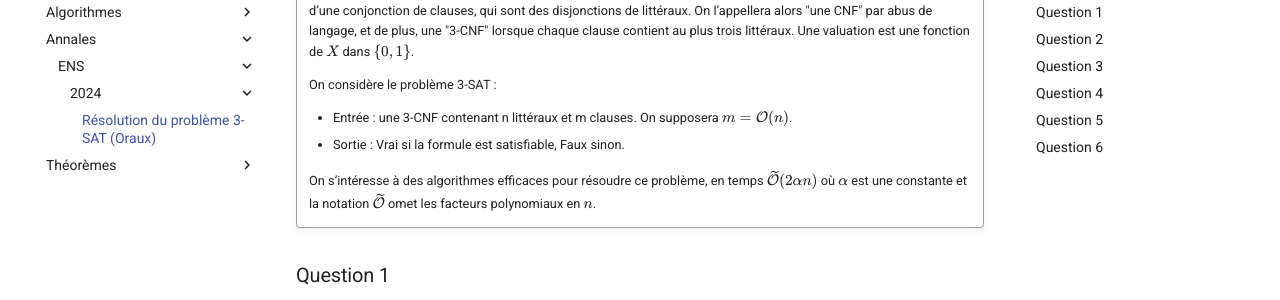
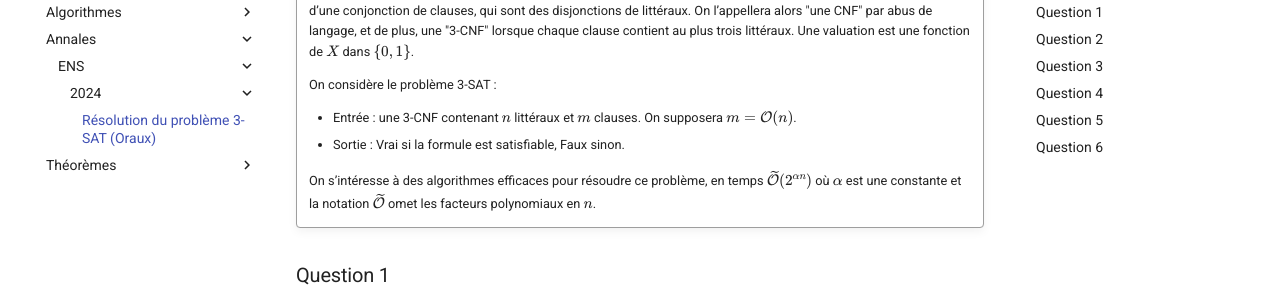
Before and after one commit to CodeByElie/Info-Theorique, an MkDocs documentation site: the page built from docs/Annales/ENS/2024/Oral_Résolution_du_problème_3-SAT.md, in a window 1280 px wide and 900 px high, scrolled down 391 px. Shown: the part 150-450 px from the top of the window. Built offline with MkDocs 1.6.1 and Material for MkDocs 9.7.7, drawn with Linux system fonts in a browser that asks for light colours.

Commit message:
Correction enonce

```diff
--- a/docs/Annales/ENS/2024/Oral_Résolution_du_problème_3-SAT.md
+++ b/docs/Annales/ENS/2024/Oral_Résolution_du_problème_3-SAT.md
@@ -16,16 +16,17 @@
 
     On considère le problème 3-SAT :
 
-    - Entrée : une 3-CNF contenant n littéraux et m clauses. On supposera $m = \mathcal{O}(n)$.
+    - Entrée : une 3-CNF contenant $n$ littéraux et $m$ clauses. On supposera $m = \mathcal{O}(n)$.
     - Sortie : Vrai si la formule est satisfiable, Faux sinon.
 
-    On s’intéresse à des algorithmes efficaces pour résoudre ce problème, en temps $\widetilde{\mathcal{O}} (2\alpha n)$ où $\alpha$ est une
+    On s’intéresse à des algorithmes efficaces pour résoudre ce problème, en temps $\widetilde{\mathcal{O}} (2^{\alpha n})$ où $\alpha$ est une
     constante et la notation $\widetilde{\mathcal{O}}$ omet les facteurs polynomiaux en $n$.
 
 ### Question 1
 Donner un algorithme en temps $\widetilde{\mathcal{O}}(2^n)$ pour résoudre 3-SAT.
 
 ??? note "Solution"
+
 
 !!! quote "Énoncé"
     Pour toute 3-CNF $\Phi$ et toute variable $x \in X$, on note $\Phi_{|x}$ la 3-CNF obtenue en évaluant $x$ à $1$
```
